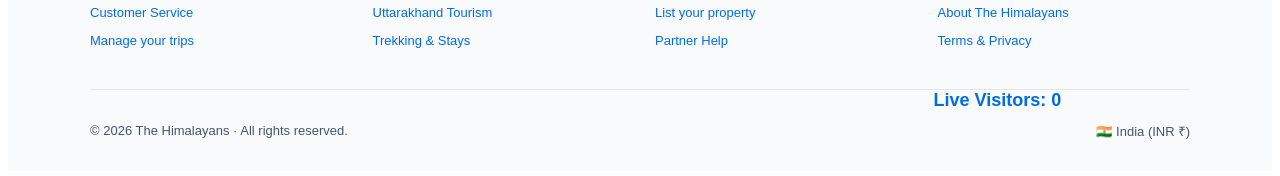
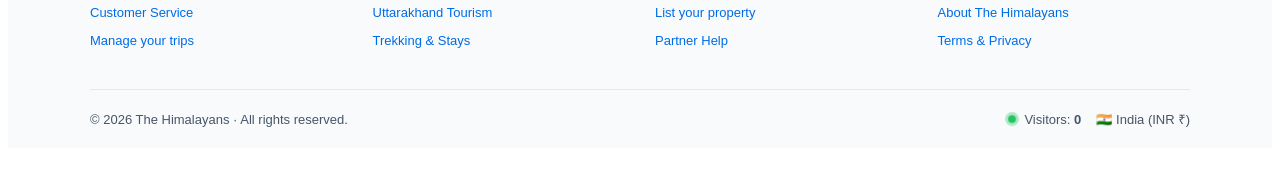
Before and after one commit to pamnautiyal-cpu/himstay, a React (Vite) app in the folder frontend/: page / in a window 1280 px wide. Shown: the part 4095-4271 px from the top of the page. Built offline with nearby package versions, Linux system fonts and the light colour scheme; no server answers; the database is empty.

Commit message:
Add animated live visitor counter to footer

```diff
--- a/frontend/src/components/VisitorCounter.jsx
+++ b/frontend/src/components/VisitorCounter.jsx
@@ -18,15 +18,32 @@ export default function VisitorCounter() {
 
   return (
     <div style={{
-      textAlign: "center",
-      padding: "20px",
-      marginTop: "-40px", // हीरो सेक्शन के थोड़ा करीब लाने के लिए
-      marginBottom: "20px",
-      fontSize: "18px",
-      fontWeight: "bold",
-      color: "#006ce4" // इसे थोड़ा डार्क और साफ नीले रंग में किया है
+      display: "flex",
+      alignItems: "center",
+      gap: "8px",
+      fontSize: "13px",
+      color: "#475569"
     }}>
-      Live Visitors: <span>{visitCount}</span>
+      {/* यह छोटा सा गोला रीयल-टाइम GIF जैसा फील देगा */}
+      <span style={{
+        height: "8px",
+        width: "8px",
+        backgroundColor: "#22c55e",
+        borderRadius: "50%",
+        display: "inline-block",
+        animation: "pulse 1.5s infinite"
+      }}></span>
+
+      <span>Visitors: <strong>{visitCount}</strong></span>
+
+      {/* Pulsing Animation स्टाइल */}
+      <style>{`
+        @keyframes pulse {
+          0% { transform: scale(0.95); box-shadow: 0 0 0 0 rgba(34, 197, 94, 0.7); }
+          70% { transform: scale(1); box-shadow: 0 0 0 6px rgba(34, 197, 94, 0); }
+          100% { transform: scale(0.95); box-shadow: 0 0 0 0 rgba(34, 197, 94, 0); }
+        }
+      `}</style>
     </div>
   );
 }
```
